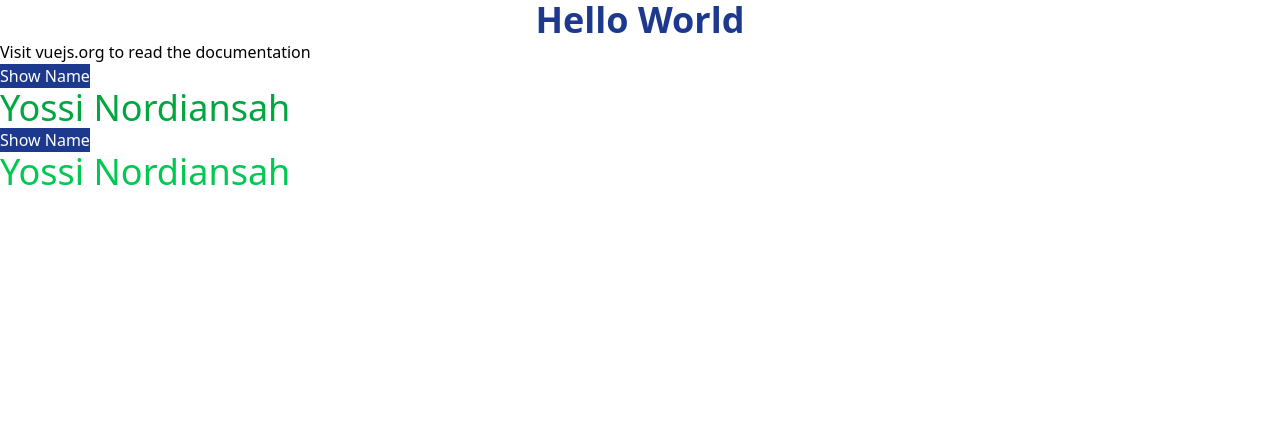
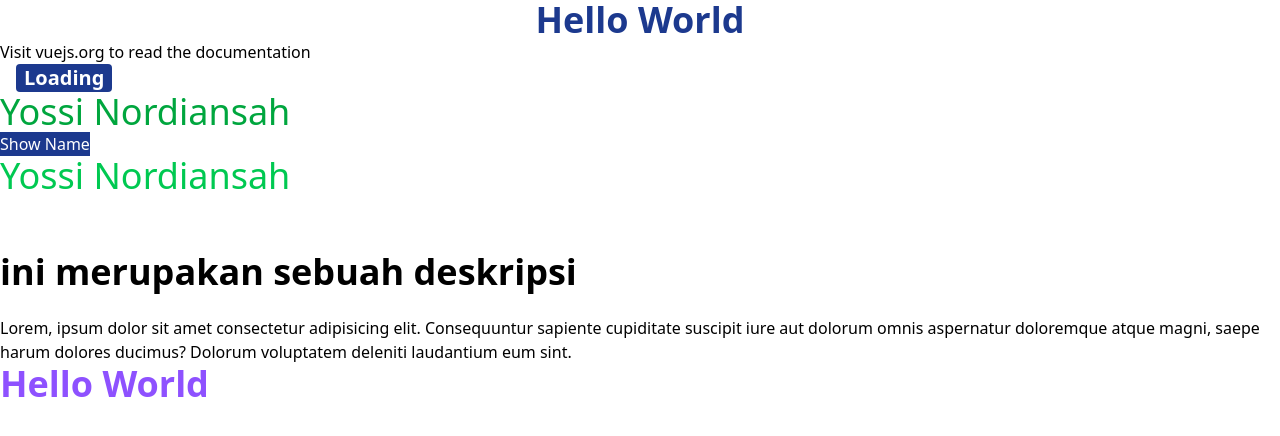
Before and after one commit to Yossi-nordiansah/belajar-vue, a Vue app: page / in a window 1280 px wide. Shown: the top 436 px of the page. Built offline with nearby package versions, Linux system fonts and the light colour scheme.

Commit message:
interploation dan binding selesai

```diff
--- a/src/App.vue
+++ b/src/App.vue
@@ -1,5 +1,6 @@
 <script setup>
 import CompositionComponent from './components/CompositionComponent.vue'
+import Description from './components/Description.vue'
 import OptionComponent from './components/OptionComponent.vue'
 </script>
 
@@ -11,6 +12,7 @@ import OptionComponent from './components/OptionComponent.vue'
   </p>
   <CompositionComponent />
   <OptionComponent />
+  <Description />
 </template>
 
 <style scoped></style>
--- a/src/components/CompositionComponent.vue
+++ b/src/components/CompositionComponent.vue
@@ -1,9 +1,15 @@
 <script setup>
 const name = 'Yossi Nordiansah'
 const showName = () => console.log(name)
+const buttonAttr = {
+  disabled: true,
+  class: 'bg-blue-900 text-white rounded ml-4 text-xl font-bold px-2',
+}
 </script>
 
 <template>
-  <button @click="showName" class="bg-blue-900 text-white">Show Name</button>
+  <button v-bind="buttonAttr" @click="showName">
+    {{ buttonAttr.disabled ? 'Loading' : 'Show Name' }}
+  </button>
   <h1 class="text-4xl text-green-600">{{ name }}</h1>
 </template>
--- /dev/null
+++ b/src/components/Description.vue
@@ -0,0 +1,12 @@
+<script setup>
+const text =
+  '<h1 class="text-4xl font-bold">ini merupakan sebuah deskripsi</h1><br><p>Lorem, ipsum dolor sit amet consectetur adipisicing elit. Consequuntur sapiente cupiditate suscipit iure aut dolorum omnis aspernatur doloremque atque magni, saepe harum dolores ducimus? Dolorum voluptatem deleniti laudantium eum sint.</p>'
+
+const productId = 4
+const style = 'text-violet-500 text-4xl font-bold'
+</script>
+
+<template>
+  <div v-html="text" class="mt-14"></div>
+  <p :id="productId" :class="style">Hello World</p>
+</template>
```
